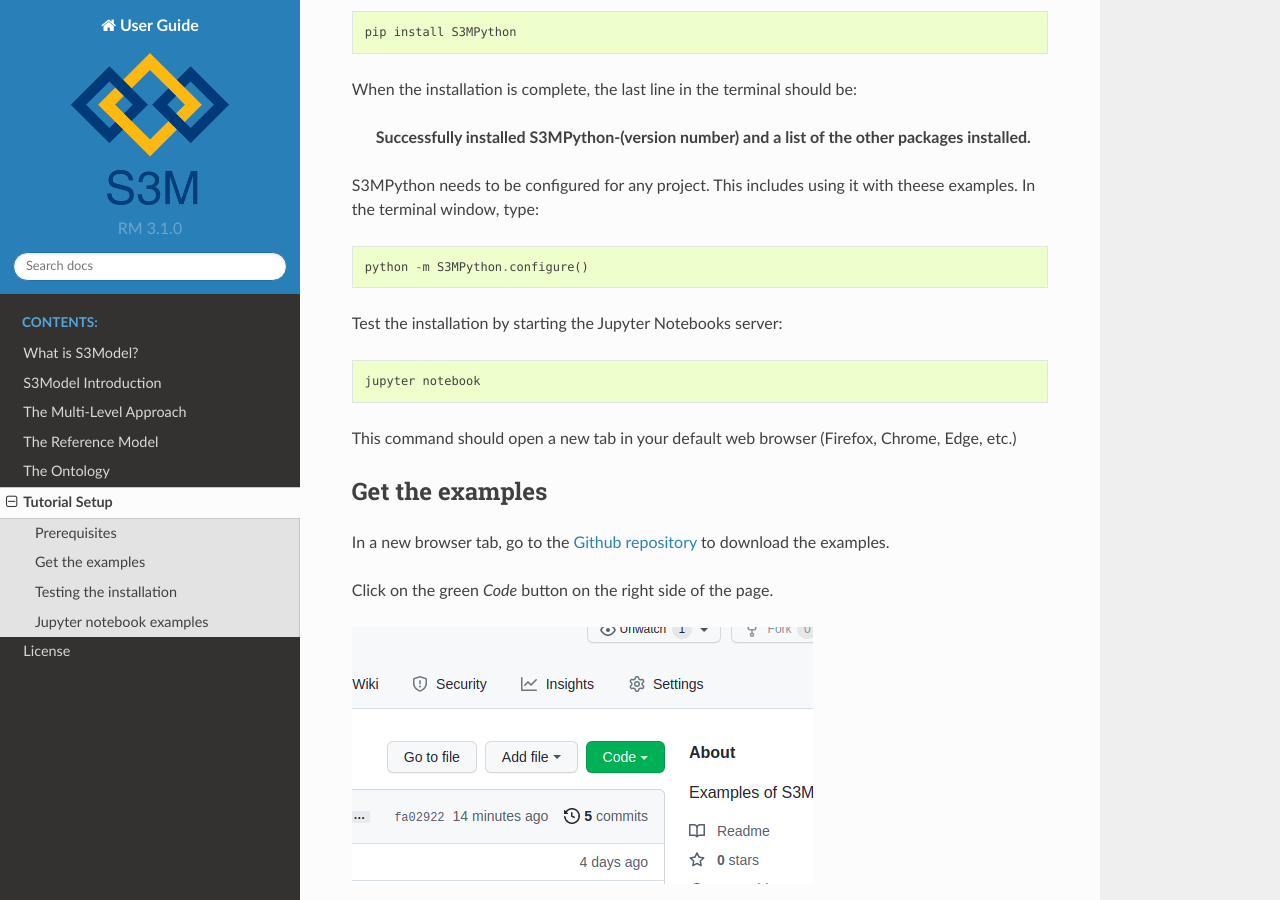
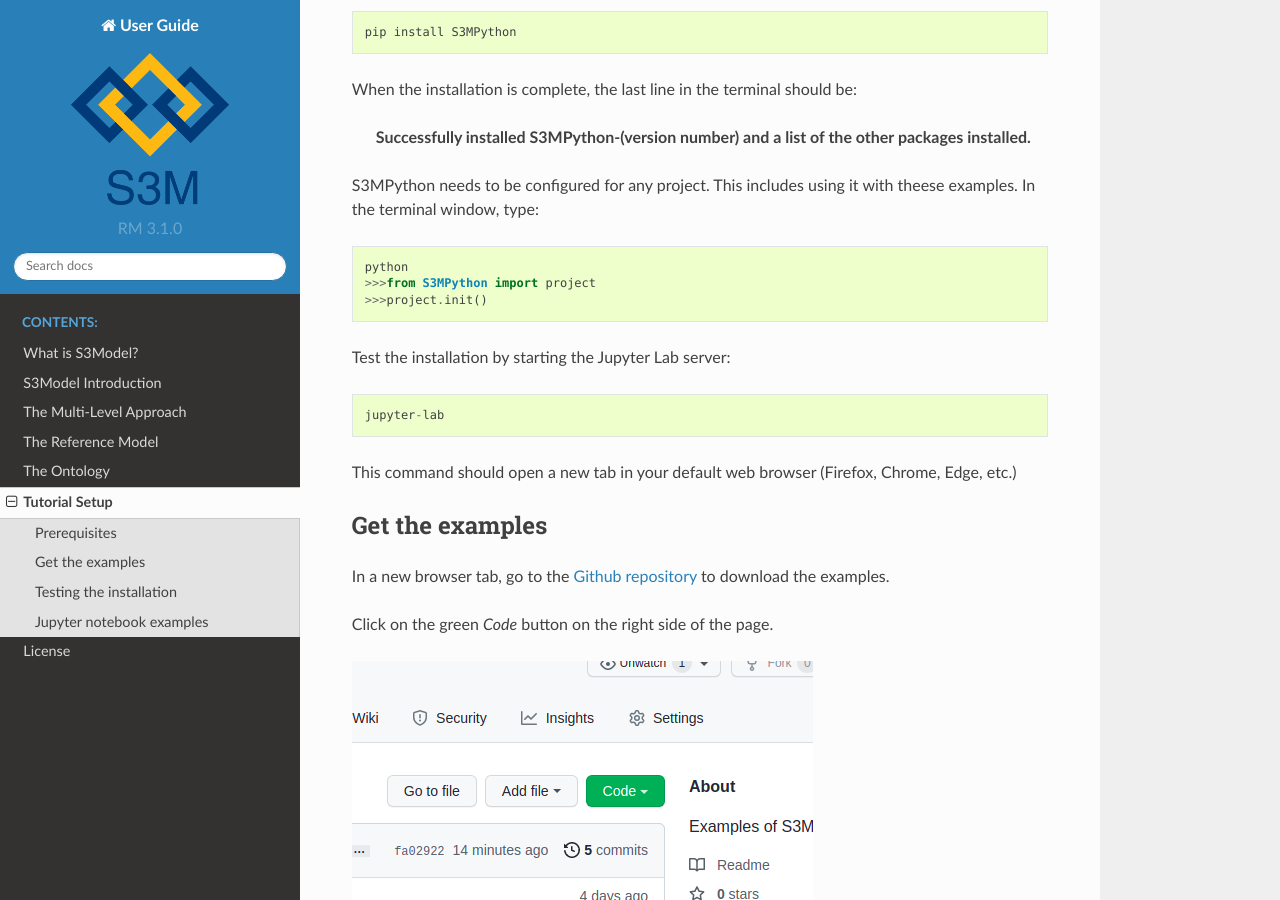
Before and after one commit to twcook/S3M_UserGuide, a Sphinx documentation site: the page built from docs_source/source/Setup.rst, in a window 1280 px wide and 900 px high, scrolled down 1773 px. Built offline with Sphinx 7.4.7 and the Read the Docs theme 2.0.0, drawn with Linux system fonts in a browser that asks for light colours.

Commit message:
Update Setup.rst

```diff
--- a/docs_source/source/Setup.rst
+++ b/docs_source/source/Setup.rst
@@ -69,12 +69,13 @@ When the installation is complete, the last line in the terminal should be:
 S3MPython needs to be configured for any project. This includes using it with theese examples.
 In the terminal window, type::
 
-    python -m S3MPython.configure()
+    python
+    >>>from S3MPython import project
+    >>>project.init()
 
+Test the installation by starting the Jupyter Lab server::
 
-Test the installation by starting the Jupyter Notebooks server::
-
- jupyter notebook
+    jupyter-lab
 
 This command should open a new tab in your default web browser (Firefox, Chrome, Edge, etc.)
 
```
